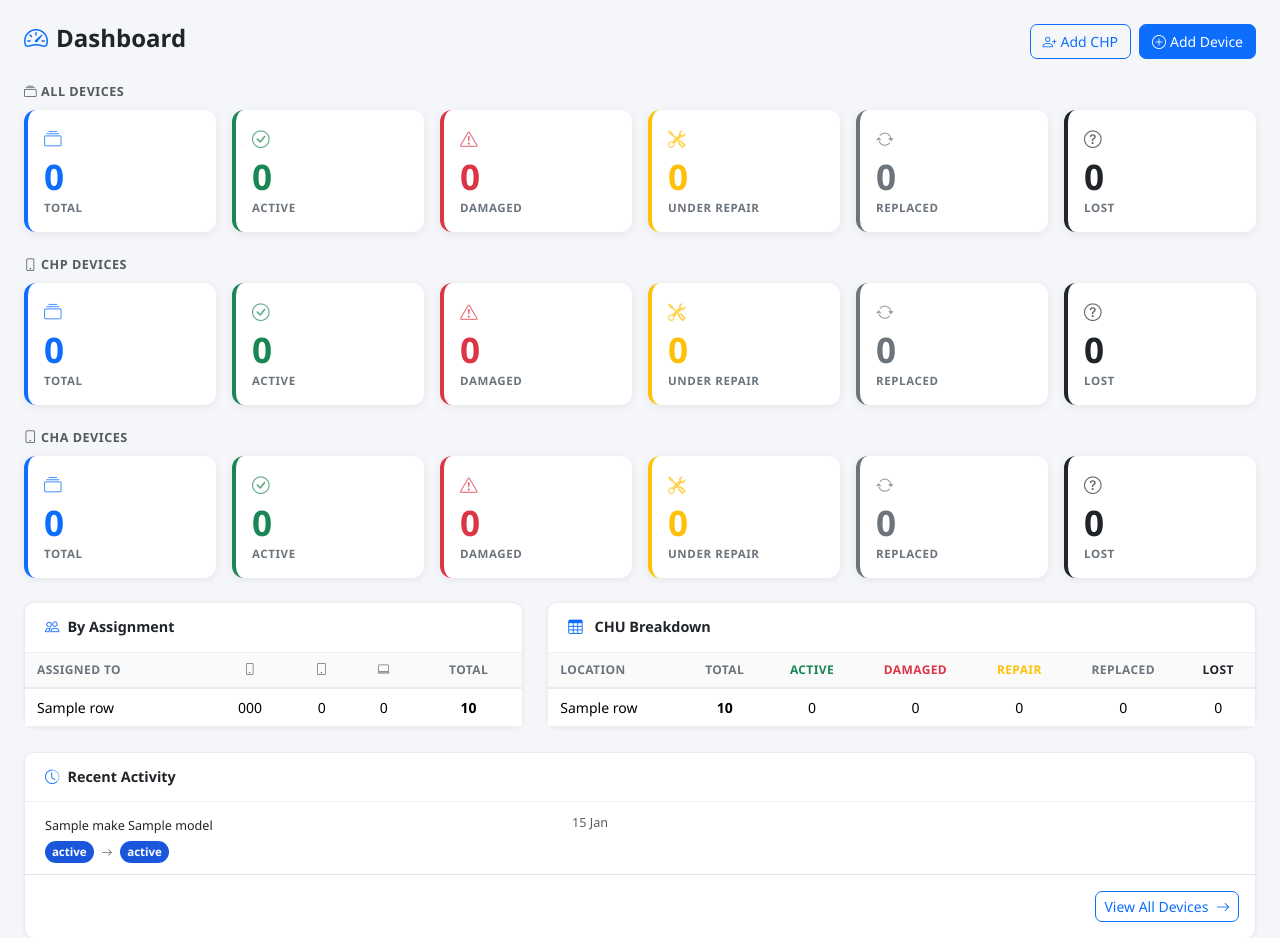
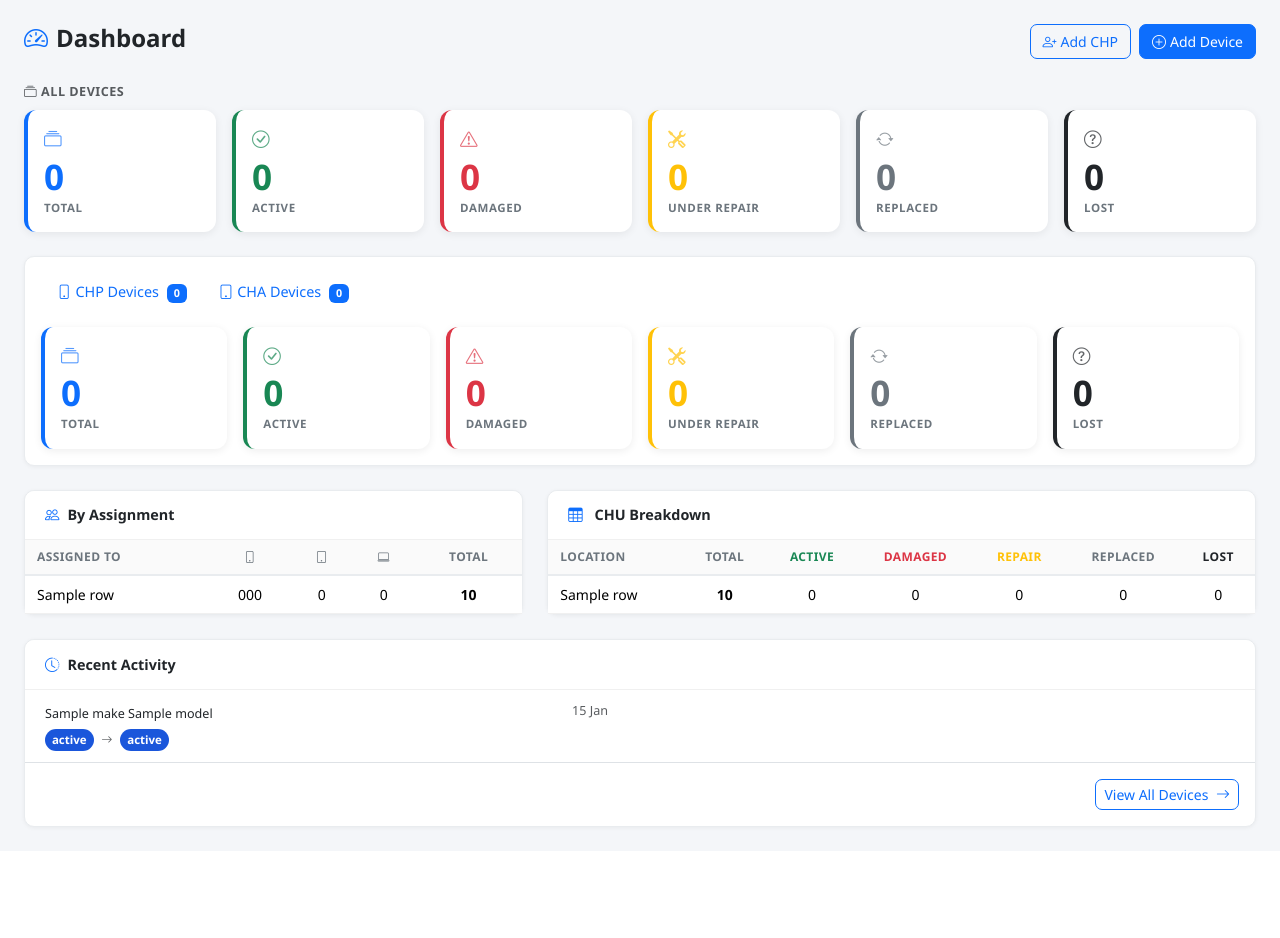
Before and after one commit to linetlucy-genchabe/Asset-Tracker, a Django app: template assetapp/templates/assetapp/dashboard.html in a window 1280 px wide. Shown: the top 938 px of the page. After the commit the page ends 830 px from the top, so only its background shows below. Run offline with Django 3.2, Linux system fonts and the light colour scheme; the template is opened without the code that fills it: most values are stand-ins (such as "Sample title", 1, 10 or a date in 2020).

Commit message:
Dashboard CHP/CHA tabs, darker navy navbar

```diff
--- a/assetapp/templates/assetapp/dashboard.html
+++ b/assetapp/templates/assetapp/dashboard.html
@@ -24,7 +24,7 @@
   </div>
 </div>
 
-<!-- ── All Devices Status ────────────────────────────────────── -->
+<!-- ── All Devices ───────────────────────────────────────────── -->
 <p class="text-muted small fw-semibold text-uppercase mb-2" style="letter-spacing:.5px">
   <i class="bi bi-collection me-1"></i>All Devices
 </p>
@@ -85,11 +85,30 @@
   </div>
 </div>
 
-<!-- ── CHP Devices ───────────────────────────────────────────── -->
-<p class="text-muted small fw-semibold text-uppercase mb-2" style="letter-spacing:.5px">
+<!-- ── CHP / CHA Tabs ────────────────────────────────────────── -->
+<div class="card mb-4">
+  <div class="card-body pb-0 pt-3 px-3">
+    <ul class="nav role-tabs" id="roleTabs">
+      <li class="nav-item">
+        <button class="nav-link active" data-bs-toggle="tab" data-bs-target="#chpTab">
           <i class="bi bi-phone me-1"></i>CHP Devices
-</p>
-<div class="row g-3 mb-4">
+          <span class="badge bg-primary ms-1">{{ chp_summary.total|default:"0" }}</span>
+        </button>
+      </li>
+      <li class="nav-item">
+        <button class="nav-link" data-bs-toggle="tab" data-bs-target="#chaTab">
+          <i class="bi bi-tablet me-1"></i>CHA Devices
+          <span class="badge bg-primary ms-1">{{ cha_summary.total|default:"0" }}</span>
+        </button>
+      </li>
+    </ul>
+  </div>
+
+  <div class="tab-content p-3">
+
+    <!-- CHP Tab -->
+    <div class="tab-pane fade show active" id="chpTab">
+      <div class="row g-3">
         <div class="col-6 col-sm-4 col-lg-2">
           <a href="{% url 'device_list' %}?assigned=chp" class="text-decoration-none">
             <div class="stat-card total p-3">
@@ -145,12 +164,11 @@
           </a>
         </div>
       </div>
+    </div>
 
-<!-- ── CHA Devices ───────────────────────────────────────────── -->
-<p class="text-muted small fw-semibold text-uppercase mb-2" style="letter-spacing:.5px">
-  <i class="bi bi-tablet me-1"></i>CHA Devices
-</p>
-<div class="row g-3 mb-4">
+    <!-- CHA Tab -->
+    <div class="tab-pane fade" id="chaTab">
+      <div class="row g-3">
         <div class="col-6 col-sm-4 col-lg-2">
           <a href="{% url 'device_list' %}?assigned=cha" class="text-decoration-none">
             <div class="stat-card total p-3">
@@ -204,6 +222,10 @@
               <div class="stat-label">Lost</div>
             </div>
           </a>
+        </div>
+      </div>
+    </div>
+
   </div>
 </div>
 
@@ -264,8 +286,7 @@
         <i class="bi bi-table me-2 text-primary"></i>
         {% if user.is_country_admin %}County Breakdown
         {% elif user.is_county_focal %}Sub-County Breakdown
-        {% else %}CHU Breakdown
-        {% endif %}
+        {% else %}CHU Breakdown{% endif %}
       </div>
       <div class="card-body p-0">
         <div class="table-responsive">
```
Also changed, not shown: assetapp/static/manifest.json. Lines whose indentation alone changed are shown as unchanged.
